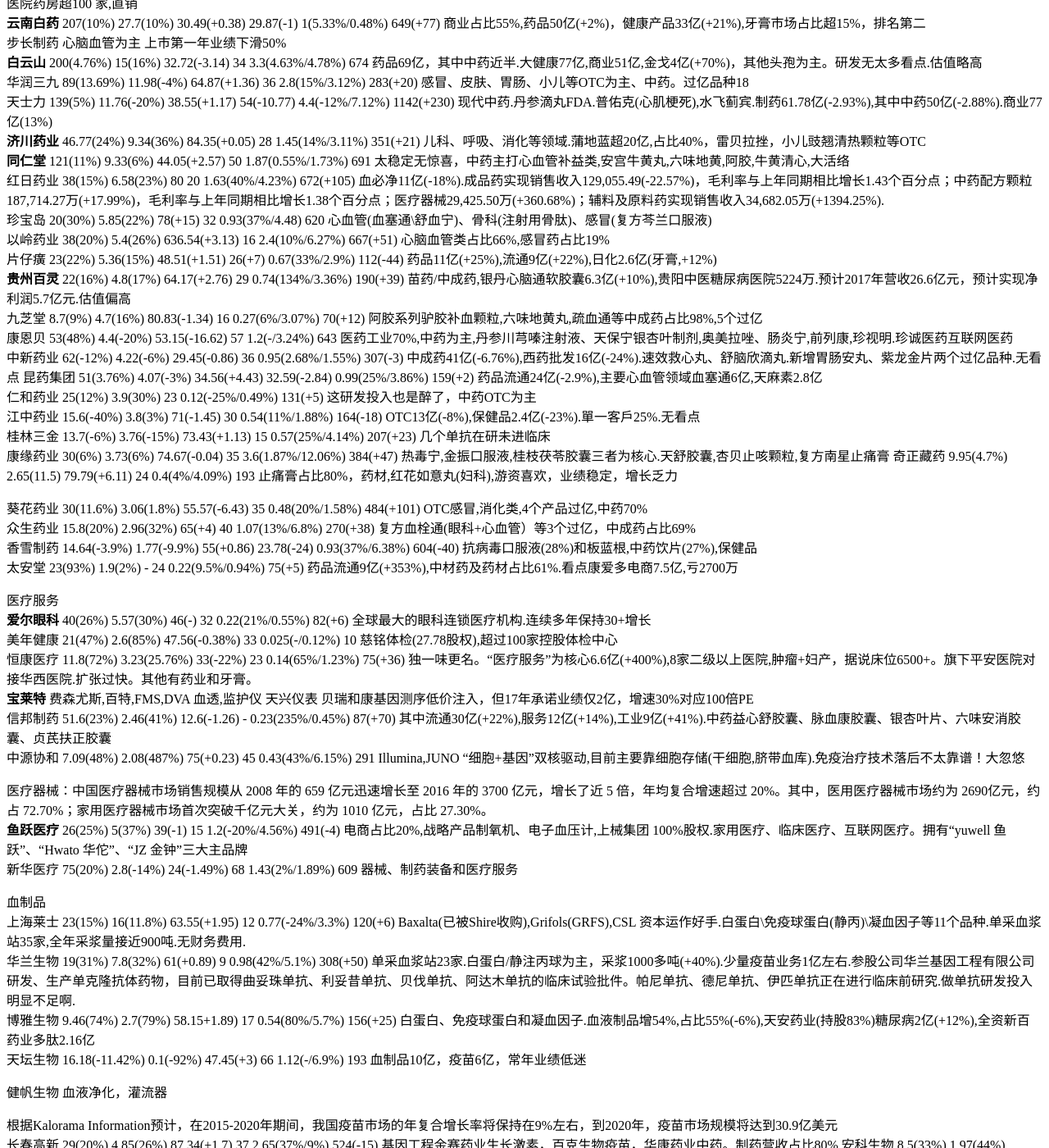
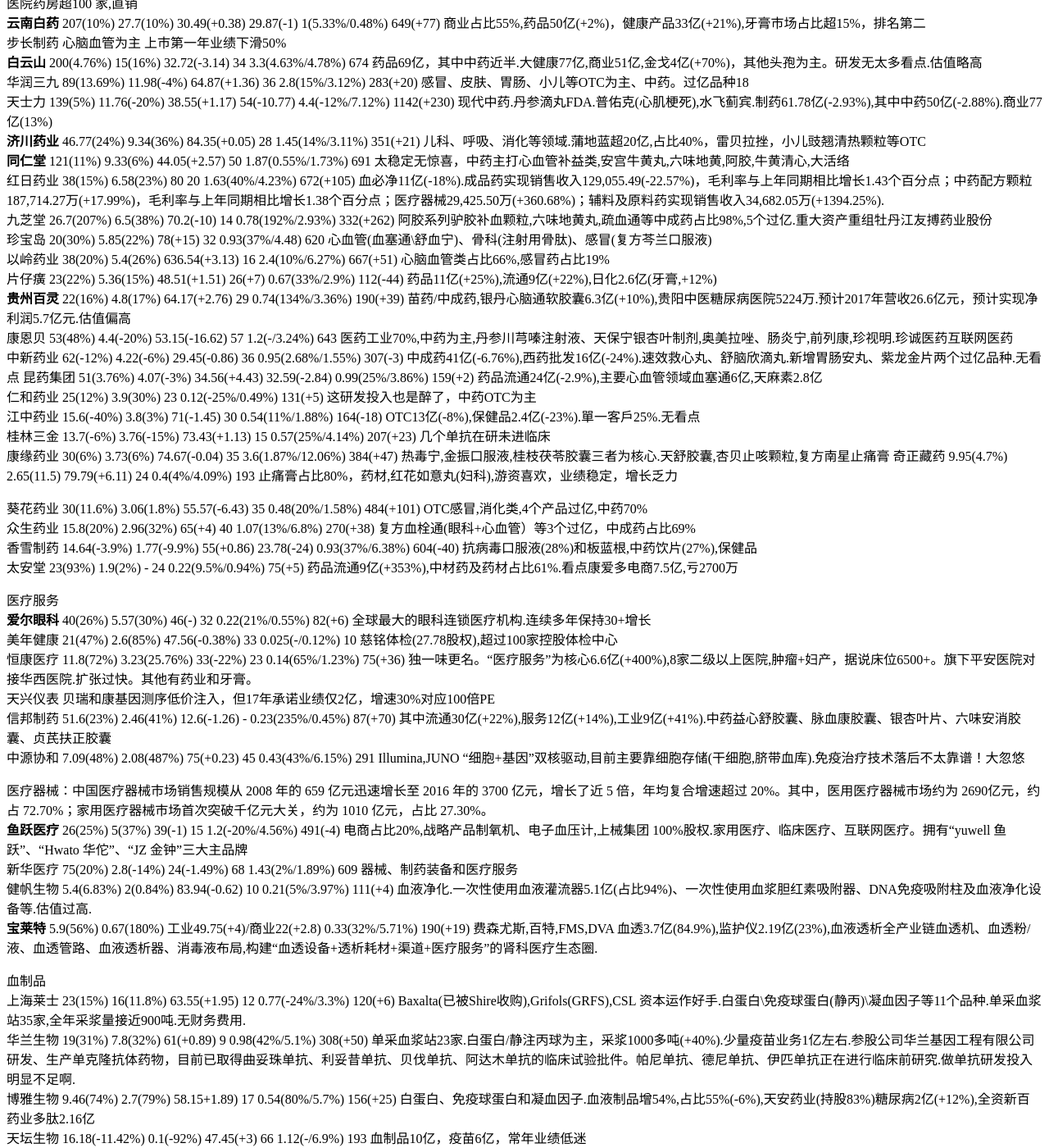
Before and after one commit to kingofhawks/kingofhawks.github.io, a Jekyll site: the page built from _posts/2017-02-20-重点上市公司2016年报汇总.md, in a window 1280 px wide and 1400 px high, scrolled down 1978 px. Shown: the whole window at 82% size. Built offline with Jekyll 4.4.1, drawn with Linux system fonts in a browser that asks for light colours; our own code applies the rules of GitHub Pages for plain Markdown files; some of the changed text lies outside the part shown.

Commit message:
update post

```diff
--- a/_posts/2017-02-20-重点上市公司2016年报汇总.md
+++ b/_posts/2017-02-20-重点上市公司2016年报汇总.md
@@ -44,11 +44,11 @@
 **济川药业** 46.77(24%)      9.34(36%)      84.35(+0.05)    28             1.45(14%/3.11%)     351(+21)       儿科、呼吸、消化等领域.蒲地蓝超20亿,占比40%，雷贝拉挫，小儿豉翘清热颗粒等OTC
 **同仁堂**    121(11%)       9.33(6%)       44.05(+2.57)    50             1.87(0.55%/1.73%)    691           太稳定无惊喜，中药主打心血管补益类,安宫牛黄丸,六味地黄,阿胶,牛黄清心,大活络
 红日药业    38(15%)          6.58(23%)       80             20             1.63(40%/4.23%)      672(+105)      血必净11亿(-18%).成品药实现销售收入129,055.49(-22.57%)，毛利率与上年同期相比增长1.43个百分点；中药配方颗粒187,714.27万(+17.99%)，毛利率与上年同期相比增长1.38个百分点；医疗器械29,425.50万(+360.68%)；辅料及原料药实现销售收入34,682.05万(+1394.25%).
+九芝堂      26.7(207%)      6.5(38%)       70.2(-10)     14             0.78(192%/2.93%)       332(+262)       阿胶系列驴胶补血颗粒,六味地黄丸,疏血通等中成药占比98%,5个过亿.重大资产重组牡丹江友搏药业股份
 珍宝岛      20(30%)         5.85(22%)       78(+15)        32             0.93(37%/4.48)       620           心血管(血塞通\舒血宁)、骨科(注射用骨肽)、感冒(复方芩兰口服液)
 以岭药业    38(20%)          5.4(26%)       636.54(+3.13)  16             2.4(10%/6.27%)       667(+51)       心脑血管类占比66%,感冒药占比19%
 片仔癀      23(22%)         5.36(15%)       48.51(+1.51)   26(+7)         0.67(33%/2.9%)       112(-44)       药品11亿(+25%),流通9亿(+22%),日化2.6亿(牙膏,+12%)
 **贵州百灵**  22(16%)       4.8(17%)       64.17(+2.76)   29             0.74(134%/3.36%)      190(+39)      苗药/中成药,银丹心脑通软胶囊6.3亿(+10%),贵阳中医糖尿病医院5224万.预计2017年营收26.6亿元，预计实现净利润5.7亿元.估值偏高
-九芝堂      8.7(9%)         4.7(16%)        80.83(-1.34)   16             0.27(6%/3.07%)       70(+12)       阿胶系列驴胶补血颗粒,六味地黄丸,疏血通等中成药占比98%,5个过亿
 康恩贝      53(48%)         4.4(-20%)      53.15(-16.62)  57             1.2(-/3.24%)         643            医药工业70%,中药为主,丹参川芎嗪注射液、天保宁银杏叶制剂,奥美拉唑、肠炎宁,前列康,珍视明.珍诚医药互联网医药
 中新药业    62(-12%)        4.22(-6%)      29.45(-0.86)    36             0.95(2.68%/1.55%)    307(-3)       中成药41亿(-6.76%),西药批发16亿(-24%).速效救心丸、舒脑欣滴丸.新增胃肠安丸、紫龙金片两个过亿品种.无看点
 昆药集团    51(3.76%)       4.07(-3%)       34.56(+4.43)   32.59(-2.84)   0.99(25%/3.86%)      159(+2)          药品流通24亿(-2.9%),主要心血管领域血塞通6亿,天麻素2.8亿
@@ -76,7 +75,9 @@
 
 医疗器械：中国医疗器械市场销售规模从 2008 年的 659 亿元迅速增长至 2016 年的 3700 亿元，增长了近 5 倍，年均复合增速超过 20%。其中，医用医疗器械市场约为 2690亿元，约占 72.70%；家用医疗器械市场首次突破千亿元大关，约为 1010 亿元，占比 27.30%。
 **鱼跃医疗**  26(25%)        5(37%)         39(-1)         15             1.2(-20%/4.56%)      491(-4)      电商占比20%,战略产品制氧机、电子血压计,上械集团 100%股权.家用医疗、临床医疗、互联网医疗。拥有“yuwell 鱼跃”、“Hwato 华佗”、“JZ 金钟”三大主品牌
-新华医疗    75(20%)          2.8(-14%)      24(-1.49%)     68             1.43(2%/1.89%)       609      器械、制药装备和医疗服务
+新华医疗     75(20%)         2.8(-14%)      24(-1.49%)     68             1.43(2%/1.89%)       609      器械、制药装备和医疗服务
+健帆生物     5.4(6.83%)     2(0.84%)       83.94(-0.62)    10             0.21(5%/3.97%)        111(+4)    血液净化.一次性使用血液灌流器5.1亿(占比94%)、一次性使用血浆胆红素吸附器、DNA免疫吸附柱及血液净化设备等.估值过高.
+**宝莱特**  5.9(56%)        0.67(180%)      工业49.75(+4)/商业22(+2.8)    0.33(32%/5.71%)      190(+19)      费森尤斯,百特,FMS,DVA    血透3.7亿(84.9%),监护仪2.19亿(23%),血液透析全产业链血透机、血透粉/液、血透管路、血液透析器、消毒液布局,构建“血透设备+透析耗材+渠道+医疗服务”的肾科医疗生态圈.
 
 
 血制品
@@ -126,7 +126,7 @@
 嘉事堂      82(47%)          1.73(-24%)     12.06(+1.82)   76              -                    -               北京占比过半
 柳州医药     广西区域流通,增长还行.
 
-尔康制药    17.56(28.14%)   6.04(109%)     51.47(+9.06)    13              0.75(11%/4.31%)      183(+20)        大股东减持。长期稳定增长.药用辅料(淀粉胶囊),另有成品药(磺苄西林钠,复方甘草片)和原料药业务,德国美剂乐集团、法国罗盖特公司、美国卡乐康公司等国际辅料巨头
+尔康制药    29.6(68%)        10.26(70%)     49(-2.38)     9               0.96(21%/3.26%)      215(+32)        德国美剂乐集团、法国罗盖特公司、美国卡乐康公司等国际辅料巨头.大股东减持。长期稳定增长,财务稳健.药用辅料22.55亿(淀粉胶囊),成品药5.2亿(磺苄西林钠,复方甘草片)和原料药1.8亿
 新和成     47(23%)          12(199%)         47(+18)       30              2.53(25%/5.4%)      992(+112)     世界四大维生素生产企业之一.主要产品包括维生素E、维生素A、维生素D3、生物素、虾青素、辅酶Q10等.维生素32亿(+26%),香精香料12亿(+25%).外销63%.
 
 
@@ -163,10 +163,10 @@
 浦发银行
 民生银行    1552(0.5%)      478(3.76%)     58958(30%)     0.94(-0.16)            1.68(+0.08)          9.92(+0.03)
 兴业银行
-平安银行    1077(+12%)      226(+3%)       29534(+17%)     0.83(-0.1)            1.74(+0.29)
-**南京银行**
+平安银行    1077(+12%)      226(+3%)       29534(+17%)    0.83(-0.1)             1.74(+0.29)
+江苏银行     313(11%)       106(11)        1.6万(+24%)    0.74(-0.08)            1.43(-)              9        保持双10增长
+**南京银行** 266(16.6)      82.6(18%)      10639(32%)     0.88(-0.14)            0.87(+0.04)          9.77(-0.58) 江苏省13个地级市机构全覆盖,上海总部.江苏收入占比88.6%.并已进入浙江，上海.
 **宁波银行**
-江苏银行     313(11%)        106(11)       1.6万(+24%)      0.74(-0.08)           1.43(-)              9        保持双10增长
 **贵阳银行** 101(32%)        36.5(13%)     3722(56%)       1.21(-0.43)            1.42(-0.06)          11.51(+0.83) 贵州省资产第一,跨区域设立了成都分行.
 常熟银行     44.7(28%)       10.4(7.7%)    1299(+20%)       0.88(-0.05)           1.4(-0.03)           10.93(-0.4)  常熟地区占比61%,省内31%,省外7%
 
```
Also changed, not shown: other parts of _posts/2017-02-20-重点上市公司2016年报汇总.md (+0 -2 lines).
